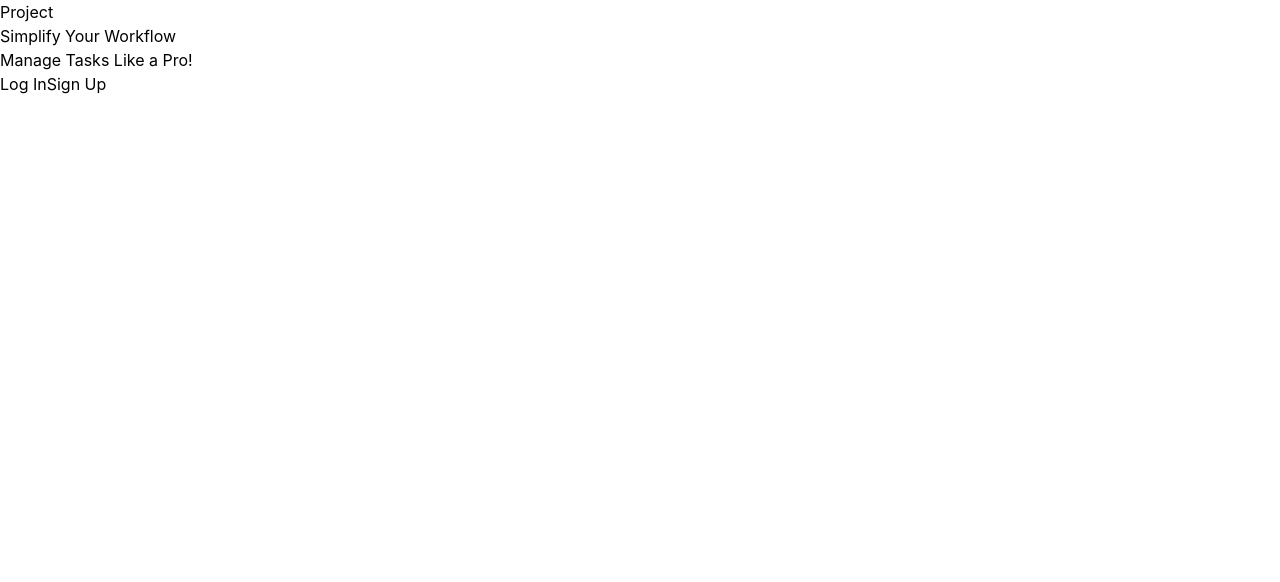
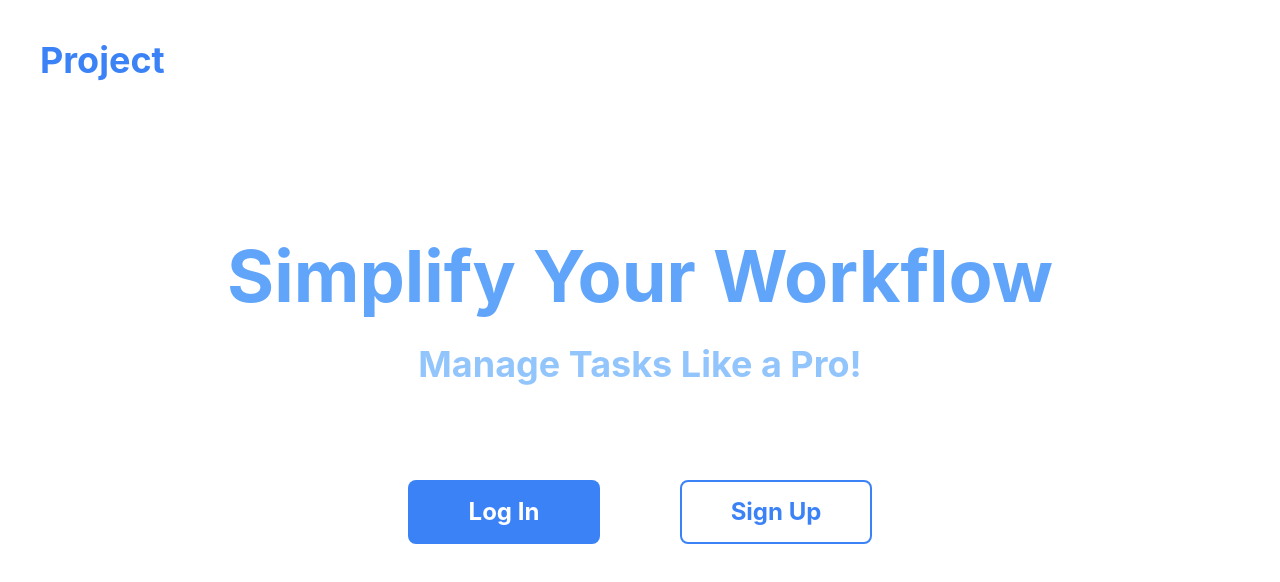
Before and after one commit to Materka11/task_managment_vue, a Vue app in the folder frontend/: page / in a window 1280 px wide. Shown: the top 582 px of the page. Built offline with nearby package versions, Linux system fonts and the light colour scheme.

Commit message:
Fix: Change purge to content

```diff
--- a/frontend/tailwind.config.js
+++ b/frontend/tailwind.config.js
@@ -1,7 +1,6 @@
 /** @type {import('tailwindcss').Config} */
 export default {
-  purge: ["./index.html", "./src/**/*.{vue,js,ts,jsx,tsx}"],
-  content: [],
+  content: ["./index.html", "./src/**/*.{vue,js,ts,jsx,tsx}"],
   theme: {
     extend: {
       fontFamily: {
```
